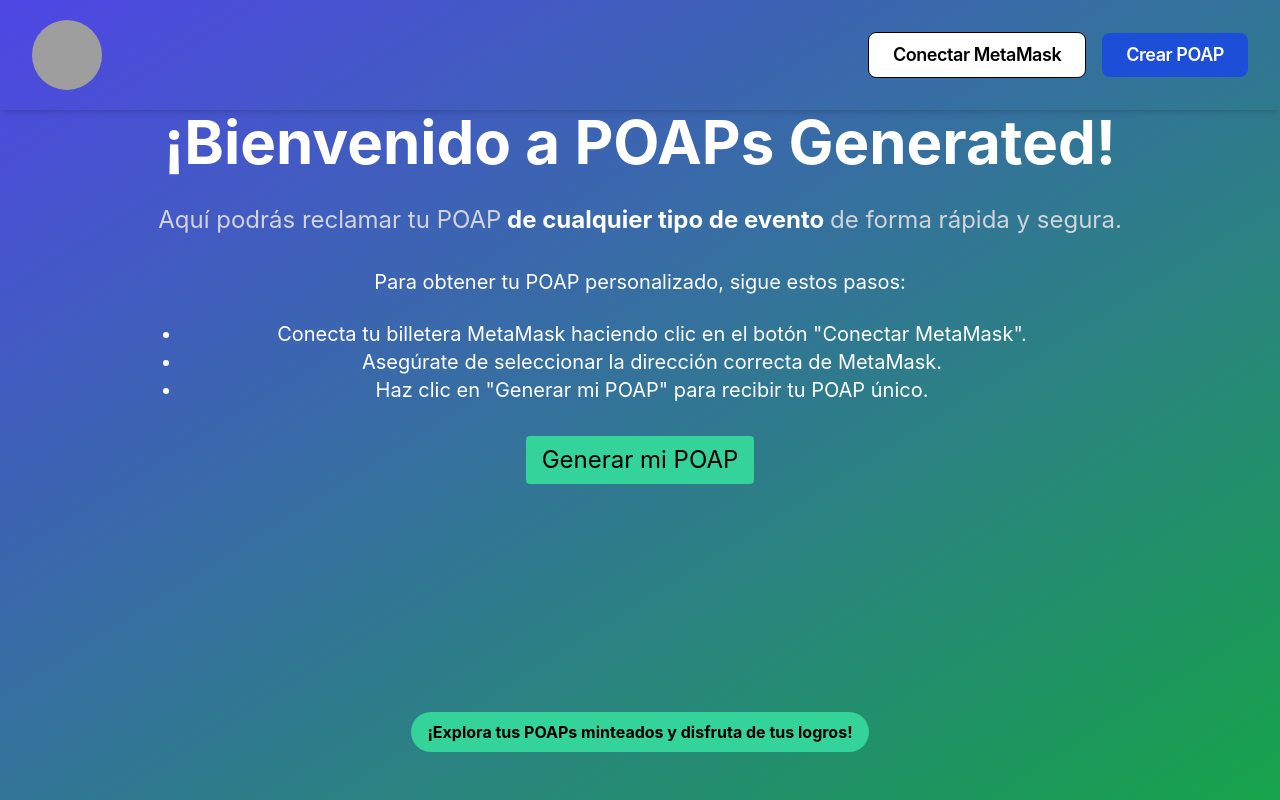
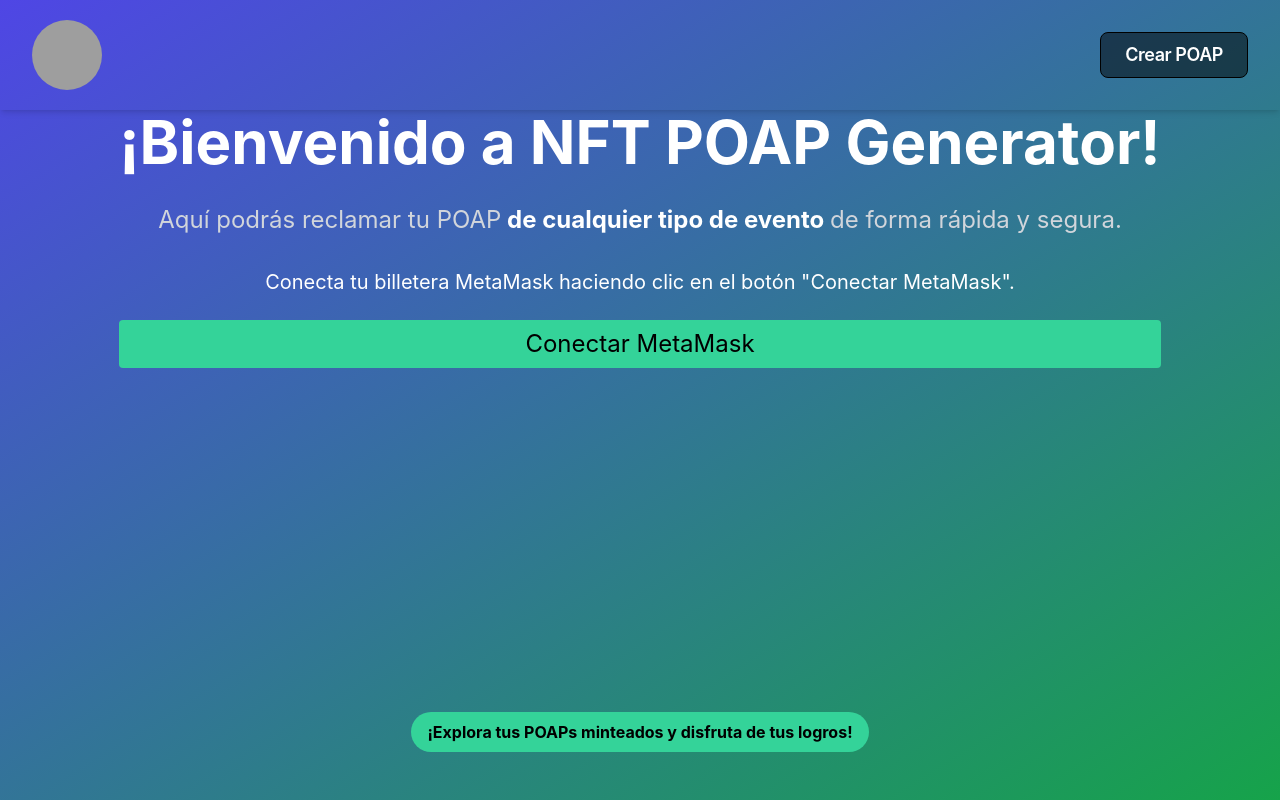
Before and after one commit to Colifaa/Andino, a Next.js app: page /mint/1 in a window 1280 px wide. Built offline with nearby package versions, Linux system fonts and the light colour scheme; grey boxes are pictures that could not be loaded.

Commit message:
Metamask

```diff
--- a/package.json
+++ b/package.json
@@ -16,6 +16,7 @@
     "autoprefixer": "^10.4.16",
     "axios": "^1.6.2",
     "dotenv": "^16.3.1",
+    "ethers": "^6.9.0",
     "framer-motion": "^10.6.8",
     "glob": "^10.3.10",
     "glob-to-regexp": "^0.4.1",
--- a/src/components/Footer.jsx
+++ b/src/components/Footer.jsx
@@ -1,14 +1,16 @@
 import React from 'react';
+
 
 const Footer = () => {
   return (
     <footer className="relative dark:bg-[#0c1015] pt-8 pb-6">
+
       <div className="container mx-auto px-4">
         <div className="flex flex-wrap text-left lg:text-left">
           <div className="w-full lg:w-6/12 px-4">
-            <h4 className="text-3xl font-semibold text-blue-800 ">Let's keep in touch!</h4>
+            <h4 className="text-3xl font-semibold text-blue-800 "></h4>
             <h5 className="text-[2rem] leading-[3rem] tracking-tight font-bold text-black dark:text-white">
-              Find us on any of these platforms, we respond 1-2 business days.
+            "Diseña y personaliza tus POAPs de manera sencilla. ¡Comienza ahora!"
             </h5>
             <div className="mt-6 lg:mb-0 mb-6">
               <button
@@ -30,14 +32,14 @@
         <div className="flex flex-wrap items-center md:justify-between justify-center">
           <div className="w-full md:w-4/12 px-4 mx-auto text-center">
             <div className="text-sm text-blue-800 font-semibold py-1">
-              Copyright © <span id="get-current-year">2021</span>
+              <span id="get-current-year"></span>
               <a
                 href="https://www.creative-tim.com/product/notus-js"
                 className="text-blue-800 hover:text-gray-800"
                 target="_blank"
                 rel="noopener noreferrer"
               >
-                Notus JS by Creative Tim.
+
               </a>
             </div>
           </div>
--- a/src/components/NavBar.jsx
+++ b/src/components/NavBar.jsx
@@ -1,25 +1,7 @@
 import { Flex, Box, Image } from '@chakra-ui/react';
 import Link from 'next/link';
-import { useState } from 'react';
 
 const NavBar = () => {
-  const [isConnected, setIsConnected] = useState(false);
-  const [userAddress, setUserAddress] = useState('');
-
-  const connectMetaMask = async () => {
-    try {
-      // Request account access if needed
-      const accounts = await window.ethereum.request({ method: 'eth_requestAccounts' });
-      if (accounts && accounts.length > 0) {
-        setIsConnected(true);
-        setUserAddress(accounts[0]);
-        console.log('MetaMask connected successfully!');
-      }
-    } catch (error) {
-      console.error('Error connecting to MetaMask:', error.message || error);
-    }
-  };
-
   return (
     <Box bg="white" boxShadow="md">
       <nav className="fixed inset-x-0 top-0 z-10 w-full px-4 py-1 bg-[#YourPOAPColor] shadow-md border-[#YourBorderColor] dark:bg-[#YourDarkColor] transition duration-700 ease-out">
@@ -35,21 +17,9 @@
             </Box>
           </Link>
           <div className="flex items-center space-x-4 text-lg font-semibold tracking-tight">
-            {!isConnected ? (
-              <button
-                onClick={connectMetaMask}
-                className="px-6 py-2 text-black transition duration-700 ease-out bg-white border border-black rounded-lg hover:bg-black hover:border hover:text-white dark:border-white dark:bg-inherit dark:text-white dark:hover:bg-white dark:hover:text-black"
-              >
-                Conectar MetaMask
-              </button>
-            ) : (
-              <div className="flex items-center space-x-2">
-                <p className="px-4 py-1 text-white bg-green-500 rounded-md">Conectado</p>
-                <p className="px-4 py-1 text-black border border-black rounded-md">{userAddress}</p>
-              </div>
-            )}
             <Link
-              className="px-6 py-2 text-white transition duration-500 ease-out bg-blue-700 rounded-lg hover:bg-blue-800 hover:ease-in hover:underline"
+
+              className=" px-6 py-2 text-white transition duration-500 ease-out bg-black bg-opacity-50 border border-black rounded-lg hover:bg-opacity-100"
               href="/admin"
             >
               Crear POAP
--- /dev/null
+++ b/src/components/wallet.jsx
@@ -0,0 +1,54 @@
+import { useState } from 'react';
+
+const Wallet = () => {
+  const [isConnected, setIsConnected] = useState(false);
+  const [loading, setLoading] = useState(false);
+
+  const connectMetaMask = async () => {
+    try {
+      setLoading(true);
+
+      // Simular una conexión con un retraso de 2000 milisegundos
+      await new Promise((resolve) => setTimeout(resolve, 2000));
+
+      // Solicitar al usuario autorización para conectarse a MetaMask
+      await window.ethereum.request({ method: 'eth_requestAccounts' });
+
+      // Si se autoriza, establecer la conexión
+      setIsConnected(true);
+      console.log('MetaMask conectado exitosamente');
+    } catch (error) {
+      console.error('Error al conectar con MetaMask:', error);
+    } finally {
+      setLoading(false);
+    }
+  };
+
+  return (
+    <div className="bg-white shadow-md">
+      <nav className="fixed top-0 z-10 w-full p-4 transition duration-700 ease-out bg-[#YourPOAPColor] shadow-md border-[#YourBorderColor]">
+        <div className="flex justify-end items-center">
+          <div className="flex items-center gap-4 text-lg font-bold">
+            {!isConnected ? (
+              <button
+                onClick={connectMetaMask}
+                className="px-4 py-2 text-black transition duration-700 ease-out bg-white border border-black rounded-md hover:bg-black hover:bg-opacity-50 hover:text-white"
+                disabled={loading} // Deshabilitar el botón durante la carga
+              >
+                {loading ? 'Conectando...' : 'Conectar MetaMask'}
+              </button>
+            ) : (
+              <div className="flex items-center gap-2">
+                <p className="px-4 py-2 text-black border border-black rounded-md bg-black bg-opacity-50 hover:bg-opacity-100">
+                  Conectado a tu MetaMask
+                </p>
+              </div>
+            )}
+          </div>
+        </div>
+      </nav>
+    </div>
+  );
+};
+
+export default Wallet;
--- a/src/pages/admin.js
+++ b/src/pages/admin.js
@@ -1,12 +1,14 @@
 import Admin from '@/components/Admin'
 import Footer from '@/components/Footer'
 import NavBar from '@/components/NavBar'
+import NavBarAdmin from '@/components/NavBar'
 import React from 'react'
+import Wallet from '@/components/wallet'
 
 function admin() {
   return (
     <div>
-      <NavBar/>
+
       <Admin/>
       <Footer/>
     </div>
--- a/src/pages/mint/[eventId].js
+++ b/src/pages/mint/[eventId].js
@@ -6,15 +6,16 @@
 import { Alert, AlertIcon, AlertTitle, AlertDescription } from '@chakra-ui/react';
 import Footer from '@/components/Footer';
 import NavBar from '@/components/NavBar';
+import Wallet from '@/components/wallet';
 
 export default function Mint() {
   const router = useRouter();
   const { eventId } = router.query;
 
-  const [userAddress, setUserAddress] = useState();
+  const [userAddress, setUserAddress] = useState('');
   const [loading, setLoading] = useState(false);
   const [response, setResponse] = useState(true);
-  const [errorMessage, setErrorMessage] = useState("");
+  const [errorMessage, setErrorMessage] = useState('');
 
   const handleConnectMetamask = async () => {
     try {
@@ -22,8 +23,9 @@
         await window.ethereum.request({ method: 'eth_requestAccounts' });
         const accounts = await window.ethereum.request({ method: 'eth_accounts' });
         setUserAddress(accounts[0] || '');
+        setResponse(true); // Mostrar mensaje de conexión establecida
       } else {
-        console.error("Metamask no está instalado o no es compatible.");
+        console.error('Metamask no está instalado o no es compatible.');
       }
     } catch (error) {
       console.error(error);
@@ -32,7 +34,8 @@
 
   const handleMintMyPoap = async () => {
     setLoading(true);
-    axios.get(`${process.env.NEXT_PUBLIC_BACKURL}/mint/${userAddress}/${eventId}`)
+    axios
+      .get(`${process.env.NEXT_PUBLIC_BACKURL}/mint/${userAddress}/${eventId}`)
       .then(function (response) {
         console.log(response);
         setLoading(false);
@@ -44,26 +47,23 @@
         setResponse(false);
         setErrorMessage(error.message);
       });
-  }
+  };
 
   const handleErrorMessage = () => {
     setResponse(true);
-  }
+  };
 
   return (
     <div className="min-h-screen bg-gradient-to-br from-indigo-600 to-green-600 py-6 flex flex-col items-center sm:py-12">
       <NavBar />
 
-
       {loading ? (
         <Loading />
       ) : response ? (
-
-
         <div className="flex-grow text-center space-y-8">
           <div>
             <h1 className="mt-16 text-white text-6xl font-bold">
-        ¡Bienvenido a POAPs Generated!
+              ¡Bienvenido a NFT POAP Generator!
             </h1>
           </div>
           <div>
@@ -75,26 +75,37 @@
           </div>
           <div className="flex flex-col gap-6 text-white text-lg md:text-xl lg:text-md">
             <p>
-        Para obtener tu POAP personalizado, sigue estos pasos:
+              {userAddress ? (
+                <span className="text-black px-4 py-2 rounded bg-emerald-400 hover:bg-emerald-300 text-lg md:text-xl lg:text-2xl">
+                  Conexión establecida: {userAddress}
+                </span>
+              ) : 'Conecta tu billetera MetaMask haciendo clic en el botón "Conectar MetaMask".'}
             </p>
-      <ul className="list-disc pl-6">
-        <li>
-          Conecta tu billetera MetaMask haciendo clic en el botón "Conectar MetaMask".
-        </li>
-        <li>
-          Asegúrate de seleccionar la dirección correcta de MetaMask.
-        </li>
-        <li>
-          Haz clic en "Generar mi POAP" para recibir tu POAP único.
-        </li>
-      </ul>
-    </div>
+            {!userAddress && (
+              <button
+                className="text-black px-4 py-2 rounded bg-emerald-400 hover:bg-emerald-300 text-lg md:text-xl lg:text-2xl"
+                onClick={handleConnectMetamask}
+              >
+                Conectar MetaMask
+              </button>
+            )}
+            {userAddress && (
+              <>
+                <p>
+
+                </p>
+                <p>
+                  Haz clic en "Reclamar mi POAP" para recibir tu POAP único.
+                </p>
                 <button
                   className="text-black px-4 py-2 rounded bg-emerald-400 hover:bg-emerald-300 text-lg md:text-xl lg:text-2xl"
                   onClick={handleMintMyPoap}
                 >
-      Generar mi POAP
+                  Reclamar mi POAP
                 </button>
+              </>
+            )}
+          </div>
         </div>
       ) : (
         <div className="h-screen w-screen flex flex-col justify-center items-center gap-10">
@@ -113,23 +124,17 @@
           >
             Entendido
           </button>
-
         </div>
-
       )}
 
       <div className="text-white text-center mt-8">
-
         <div className="bg-emerald-400 text-black px-4 py-2 rounded-full inline-block hover:bg-emerald-300">
           <p className="font-bold">
             ¡Explora tus POAPs minteados y disfruta de tus logros!
           </p>
         </div>
-
-    <Cards/>
-
+        <Cards />
       </div>
-
     </div>
   );
 }
```
Also changed, not shown: src/components/Admin.jsx (+29 -19 lines), 1 other file (tests, documents, lock files or other folders). Lines whose indentation alone changed are shown as unchanged.
